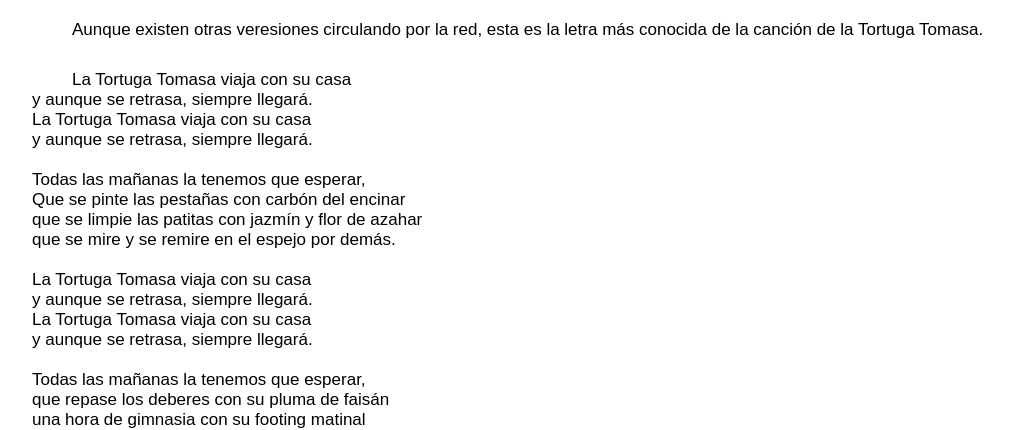
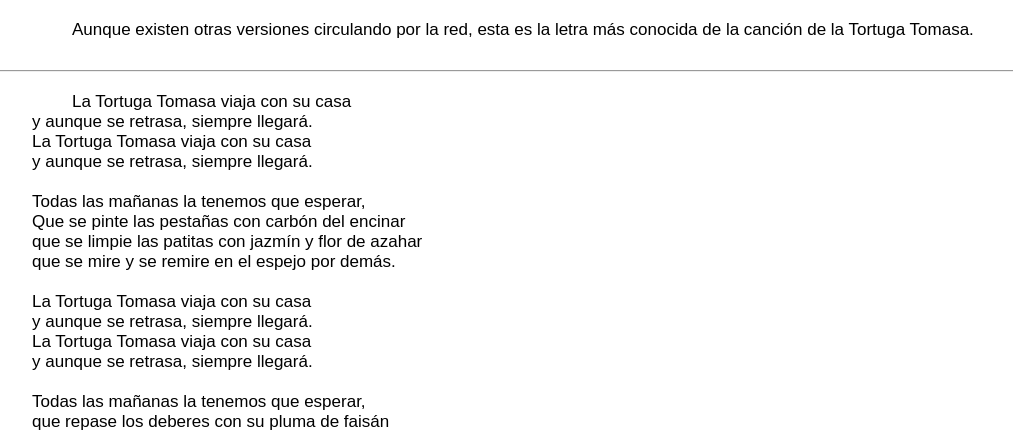
Before and after one commit to github-pruebas/Alwaysdata, a Django app: template sport/sport/templates/tortuga-tomasa-letra.html in a window 1280 px wide. Shown: the part 173-603 px from the top of the page, without its empty margins (116-1129 px from the left). Run offline with Django 3.2, Linux system fonts and the light colour scheme; the template is opened without the code that fills it, so the values that code supplies are empty.

Commit message:
Fix comment

```diff
--- a/sport/appsport/views.py
+++ b/sport/appsport/views.py
@@ -4,7 +4,7 @@ from django.shortcuts import redirect, render_to_response, get_object_or_404
 from models import *
 
 def home_page(request):
-   """short description of the function home_page
+    """short description of the function home_page
 
     longish explanation: redirects to "/inicio"
 
--- a/sport/sport/templates/tortuga-tomasa-letra.html
+++ b/sport/sport/templates/tortuga-tomasa-letra.html
@@ -19,8 +19,8 @@
 
 {% block content %}
 
-    <p class="parrafodos">Aunque existen otras veresiones circulando por la red, esta es la letra más conocida de la canción de la Tortuga Tomasa.</p>
-
+    <p class="parrafodos">Aunque existen otras versiones circulando por la red, esta es la letra más conocida de la canción de la Tortuga Tomasa.</p>
+<hr>
     <p class="parrafodos"> La Tortuga Tomasa viaja con su casa <br>
     	y aunque se retrasa, siempre llegará. <br>
     	La Tortuga Tomasa viaja con su casa <br>
```
Also changed, not shown: 2 other files.
